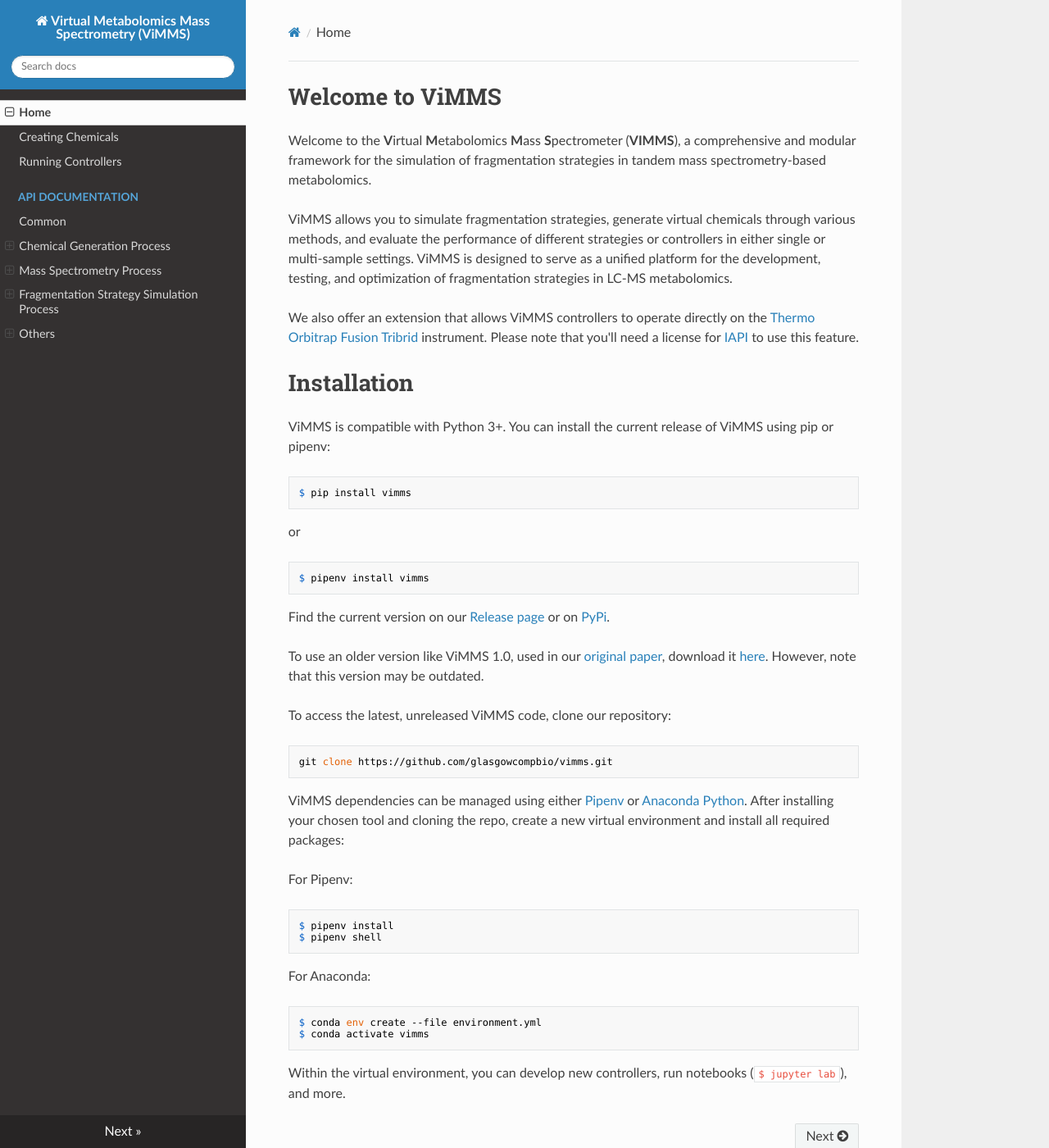
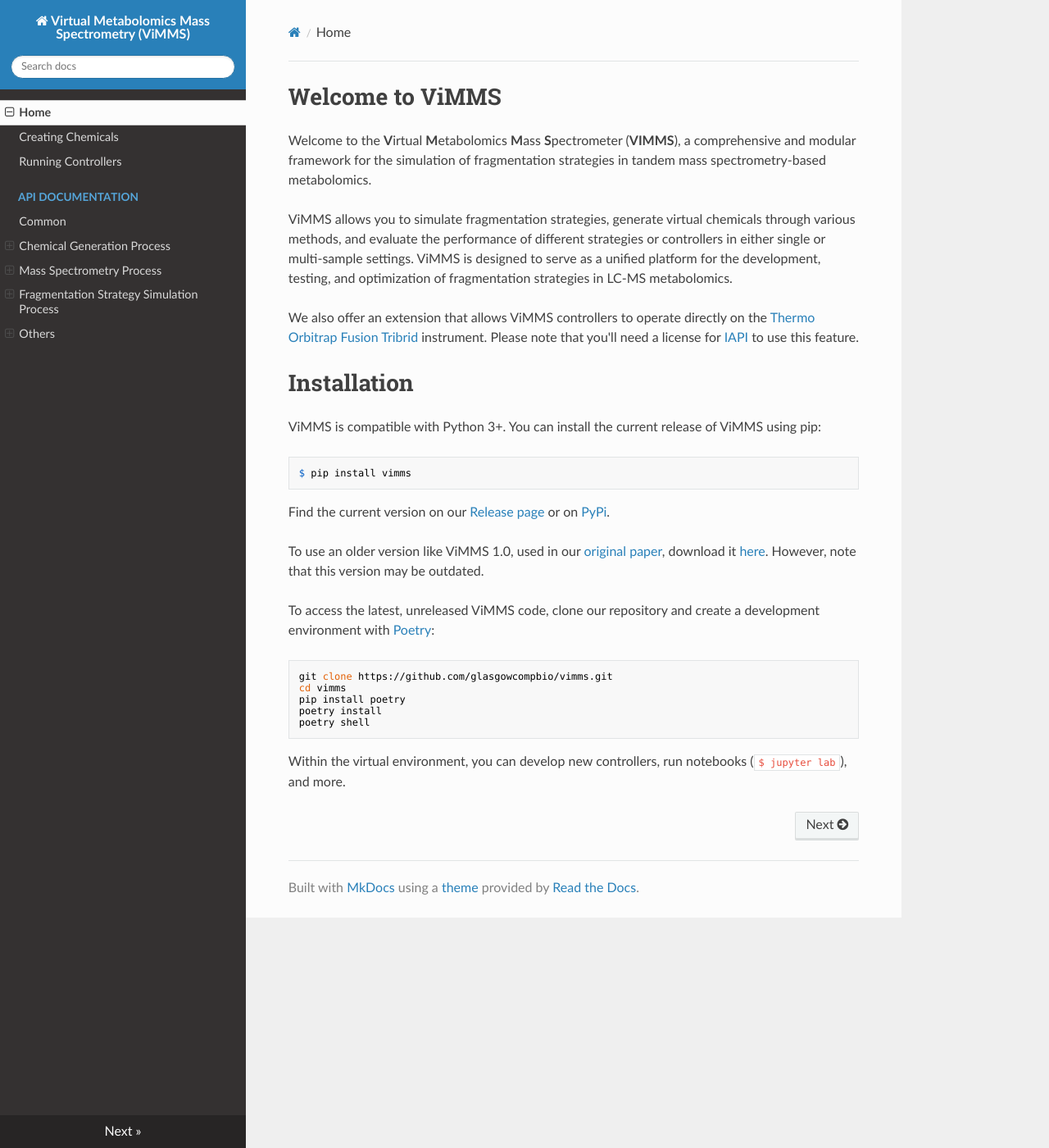
Before and after one commit to glasgowcompbio/vimms, an MkDocs documentation site: the page built from docs/README.md, in a window 1280 px wide and 1400 px high. Shown: the whole window at 82% size. Built offline with MkDocs 1.6.1, drawn with Linux system fonts in a browser that asks for light colours; nearby versions of some CDN libraries.

Commit message:
Remove conda and pipenv

````diff
--- a/docs/README.md
+++ b/docs/README.md
@@ -11,38 +11,24 @@
 
 # Installation
 
-ViMMS is compatible with Python 3+. You can install the current release of ViMMS using pip or pipenv:
+ViMMS is compatible with Python 3+. You can install the current release of ViMMS using pip:
 
 ```
 $ pip install vimms
-```
-or
-```
-$ pipenv install vimms
 ```
 
 Find the current version on our [Release page](https://github.com/glasgowcompbio/vimms/releases) or on [PyPi](https://pypi.org/project/vimms/#history).
 
 To use an older version like ViMMS 1.0, used in our [original paper](https://www.mdpi.com/2218-1989/9/10/219), download it [here](https://zenodo.org/badge/latestdoi/196360601). However, note that this version may be outdated.
 
-To access the latest, unreleased ViMMS code, clone our repository:
+To access the latest, unreleased ViMMS code, clone our repository and create a development environment with [Poetry](https://python-poetry.org):
 
 ```
 git clone https://github.com/glasgowcompbio/vimms.git
-```
-
-ViMMS dependencies can be managed using either [Pipenv](https://pipenv.pypa.io/en/latest/) or [Anaconda Python](https://www.anaconda.com). After installing your chosen tool and cloning the repo, create a new virtual environment and install all required packages:
-
-For Pipenv:
-```
-$ pipenv install
-$ pipenv shell
-```
-
-For Anaconda:
-```
-$ conda env create --file environment.yml
-$ conda activate vimms
+cd vimms
+pip install poetry
+poetry install
+poetry shell
 ```
 
 Within the virtual environment, you can develop new controllers, run notebooks (`$ jupyter lab`), and more.
````
Also changed, not shown: .readthedocs.yml (+4 -4 lines), environment.yml (deleted, +0 -43 lines), environment_readthedocs.yml (deleted, +0 -44 lines), pages/installation.md (+2 -23 lines), 3 other files.
